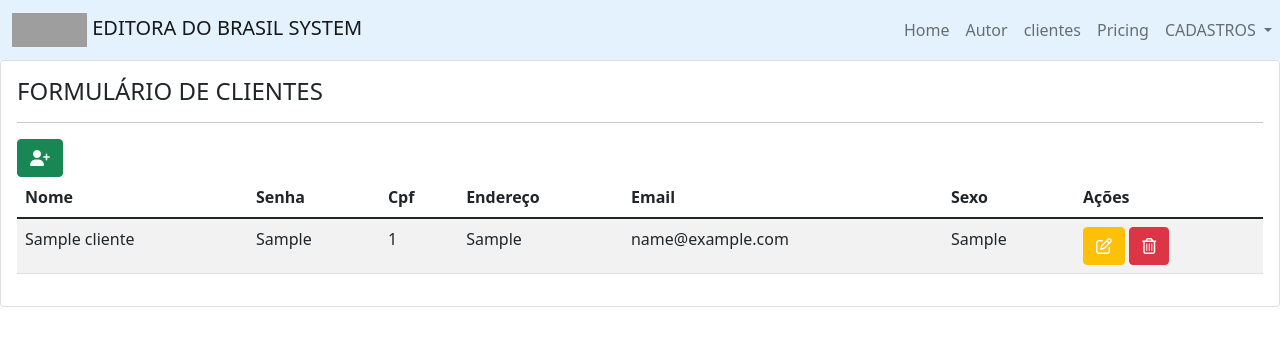
After one commit to AlannKPerini/MODELO-CRUD-EDITORA, a Django app: page /cliente/ in a window 1280 px wide. The commit adds this page. Shown: the top 346 px of the page. Run offline with Django 4.2, Linux system fonts and the light colour scheme; tables that the repository leaves empty hold one stand-in row (values such as "Sample post"); some libraries are stand-ins or nearby versions; grey boxes are pictures that could not be loaded.

Commit message:
Commit cliente

```diff
--- a/core/models.py
+++ b/core/models.py
@@ -1,3 +1,4 @@
+from unittest.util import _MAX_LENGTH
 from django.db import models
 # criação das classes
 
@@ -6,16 +7,21 @@ class Autor(models.Model):
     data_nascimento = models.DateField()
     email = models.EmailField()
 
+class Cliente(models.Model):
+    nome = models.CharField(max_length=255)
+    senha = models.CharField(max_length=255)
+    cpf = models.PositiveIntegerField()
+    endereco = models.CharField(max_length=255)
+    email = models.EmailField()
+    sexo = models.CharField(max_length=2)
 
 class Editora(models.Model):
     nome = models.CharField(max_length=255)
     cidade = models.CharField(max_length=255)
     estado = models.CharField(max_length=2)
 
-
 class Formato(models.Model):
     nome = models.CharField(max_length=255)
-
 
 class Livro(models.Model):
     titulo = models.CharField(max_length=255)
@@ -26,3 +32,10 @@ class Livro(models.Model):
     data_lancamento = models.DateField()
     isbn = models.CharField(max_length=255)
     numero_paginas = models.PositiveIntegerField()
+
+class aluguel(models.Model):
+    cliente = models.ForeignKey(Cliente, on_delete=models.CASCADE)
+    livro= models.ForeignKey(Livro, on_delete=models.CASCADE)
+    quantidade = models.PositiveIntegerField()
+    valor = models.DecimalField
+    data = models.DateField()
--- /dev/null
+++ b/core/templates/portal/cliente.html
@@ -0,0 +1,78 @@
+{% extends 'portal/menu.html' %}
+
+{% block content %}
+    {% if message %}
+        <div class="alert alert-danger" role="alert">
+            {{ message }}
+        </div>
+    {% endif %}
+    <div class="card">
+        <div class="card-body">
+            <h4>FORMULÁRIO DE CLIENTES</h4>
+            <hr>
+           <a class="btn btn-success" href="{% url 'cliente_add' %}">
+                <span class="text-light text-center">
+                    <i class="fa-solid fa-user-plus"></i>
+                                </span>
+                            </a>
+            <table class="table table-striped">
+                <thead>
+                <tr>
+                    <th>Nome</th>
+                    <th>Senha</th>
+                    <th>Cpf</th>
+                    <th>Endereço</th>
+                    <th>Email</th>
+                    <th>Sexo</th>
+                    <th>Ações</th>
+                </tr>
+                </thead>
+                <tbody>
+                {% for cliente in clientes %}
+                    <tr>
+                        <td>{{ cliente.nome }}</td>
+                        <td>{{ cliente.senha }}</td>
+                        <td>{{ cliente.cpf }}</td>
+                        <td>{{ cliente.endereco }}</td>
+                        <td>{{ cliente.email }}</td>
+                        <td>{{ cliente.sexo }}</td>
+
+                        <td>
+                            <a class="btn btn-warning" href="{% url 'cliente_edit' cliente.id %}">
+                                <span class="text-light text-center">
+                               <i class="fa-regular fa-pen-to-square"></i>
+                                </span>
+                            </a>
+                            <a class="btn btn-danger" href="{% url 'cliente_delete' cliente.id %}"
+                               onclick="return confirm('Deseja realmente excluir o cliente?')">
+                                <span class="text-light text-center">
+                                <i class="fa-regular fa-trash-can"></i>
+                                </span>
+                            </a>
+                        </td>
+                    </tr>
+                {% endfor %}
+                </tbody>
+            </table>
+
+        </div>
+
+    </div>
+
+{% endblock %}
+
+
+{#                {% for autor in autores %}#}
+{#                    <tr>#}
+{#                        <td>{{ autor.nome }}</td>#}
+{#                        <td>{{ autor.email }}</td>#}
+{#                        <td>{{ autor.data_nascimento }}</td>#}
+{#                        <td>#}
+{#                            <button class="btn-warning" href="{% url 'autor_edit' autor.id %}">Editar</button>#}
+{#                            <button class="btn-danger" href="{% url 'autor_delete' autor.id %}"#}
+{#                                    onclick="return confirm('Deseja realmente excluir?')">Excluir#}
+{#                            </button>#}
+{#                        </td>#}
+{##}
+{#                    </tr>#}
+{#                {% endfor %}#}
--- a/core/templates/portal/home.html
+++ b/core/templates/portal/home.html
@@ -2,5 +2,4 @@
 
 {% block content %}
 
-
 {% endblock %}
--- a/core/templates/portal/menu.html
+++ b/core/templates/portal/menu.html
@@ -24,6 +24,9 @@
                     <a class="nav-link" href="{% url 'autor' %}">Autor</a>
                 </li>
                 <li class="nav-item">
+                    <a class="nav-link" href="{% url 'cliente' %}">clientes</a>
+                </li>
+                <li class="nav-item">
                     <a class="nav-link" href="#">Pricing</a>
                 </li>
                 <li class="nav-item dropdown">
@@ -33,6 +36,7 @@
                     </a>
                     <div class="dropdown-menu" aria-labelledby="navbarDropdownMenuLink">
                         <a class="dropdown-item" href="{% url 'autor' %}">Action</a>
+                        <a class="dropdown-item" href="{% url 'cliente' %}">Action</a>
                         <a class="dropdown-item" href="#">Another action</a>
                         <a class="dropdown-item" href="#">Something else here</a>
                     </div>
--- a/core/views.py
+++ b/core/views.py
@@ -1,12 +1,11 @@
 from django.shortcuts import render, redirect, get_object_or_404
 
-from core.forms import AutorForm
+from core.forms import AutorForm, ClienteForm
 from core.models import Autor
-
+from core.models import Cliente
 
 def home(request):
     return render(request, 'portal/home.html')
-
 
 def autor(request):
     autores = Autor.objects.all()  # crio a variável autores
@@ -14,7 +13,6 @@ def autor(request):
         'autores': autores
     }
     return render(request, 'portal/autor.html', context)
-
 
 # FUNÇÃO PARA ADICIONAR AUTOR
 def autor_add(request):
@@ -27,7 +25,6 @@ def autor_add(request):
         'form': form
     }
     return render(request, 'portal/autor_add.html', context)
-
 
 # FUNÇÃO PARA EDITAR AUTOR
 def autor_edit(request, autor_pk):
@@ -43,7 +40,6 @@ def autor_edit(request, autor_pk):
     }
     return render(request, 'portal/autor_edit.html', context)
 
-
 # FUNÇÃO PARA EXCLUIR AUTOR
 def autor_delete(request, autor_pk):
     # autor = Autor.objects.get(pk=autor_pk)
@@ -55,3 +51,52 @@ def autor_delete(request, autor_pk):
         context = {
         }
     return render(request, 'autor', context)
+
+
+def cliente(request):
+    clientes = Cliente.objects.all()  # crio a variável clientes
+    context = {
+        # criar dicionário de dados para receber
+        # valores e passo essa variável cliente para o template
+        'clientes': clientes
+    }
+    return render(request, 'portal/cliente.html', context)
+
+
+# FUNÇÃO PARA ADCIONAR CLIENTE
+def cliente_add(request):
+    form = ClienteForm(request.POST or None)
+    if request.POST:
+        if form.is_valid():
+            form.save()
+            return redirect('cliente')
+    context = {
+        'form': form
+    }
+    return render(request, 'portal/cliente_add.html', context)
+
+    # FUNÇÃO PARA EDITAR CLIENTE
+def cliente_edit(request, cliente_pk):
+    cliente = Cliente.objects.get(pk=cliente_pk)
+    form = ClienteForm(request.POST or None, instance = cliente)
+    if request.POST:
+        if form.is_valid():
+            form.save()
+            return redirect('cliente')
+    context = {
+        'form': form,
+        'cliente': cliente.id
+    }
+    return render(request,'portal/cliente_edit.html',context)
+
+# FUNÇÃO PARA EXCLUIR CLIENTE
+def cliente_delete(request, cliente_pk):
+
+    cliente = get_object_or_404(Cliente, pk=cliente_pk)
+    try:
+        cliente.delete()
+        return redirect('cliente')
+    except:
+        context = {
+        }
+    return render(request, 'cliente', context)
--- a/editora/urls.py
+++ b/editora/urls.py
@@ -8,7 +8,16 @@ urlpatterns = [
     path('autor/add/', views.autor_add, name='autor_add'),
     path('autor/', views.autor, name='autor'),
     path('autor/edit/<int:autor_pk>', views.autor_edit, name='autor_edit'),
-    path('autor/delete/<int:autor_pk>', views.autor_delete, name='autor_delete')
+    path('autor/delete/<int:autor_pk>', views.autor_delete, name='autor_delete'),
+
+    # url dos clientes
+
+    path('cliente/', views.cliente, name='cliente'),
+    path('cliente/add/', views.cliente_add, name='cliente_add'),
+    path('cliente/edit/<int:cliente_pk>', views.cliente_edit, name='cliente_edit'),
+    path('cliente/delete/<int:cliente_pk>', views.cliente_delete, name='cliente_delete'),
+
+
     #  path('dashboard/', views.dashboard, name='dashboard'),
     #  path('editora/', views.editora, name='editora'),
     #  path('livro/', views.livro, name='livro'),
--- a/pyproject.toml
+++ b/pyproject.toml
@@ -9,6 +9,7 @@ python = "^3.10"
 Django = "^4.0.6"
 
 [tool.poetry.dev-dependencies]
+autopep8 = "^1.7.0"
 
 [build-system]
 requires = ["poetry-core>=1.0.0"]
```
Also changed, not shown: core/forms.py (+14 -2 lines), core/templates/portal/cliente_add.html (added, +15 -0 lines), core/templates/portal/cliente_edit .html (added, +14 -0 lines), core/migrations/0002_remove_livro_autor_remove_livro_editora_and_more.py (added), core/migrations/0003_editora_formato.py (added), core/migrations/0004_livro.py (added), core/migrations/0005_cliente_aluguel.py (added), core/migrations/0006_delete_aluguel.py (added), core/migrations/0007_aluguel.py (added), core/migrations/0008_cliente_sexo.py (added), 1 other file.
